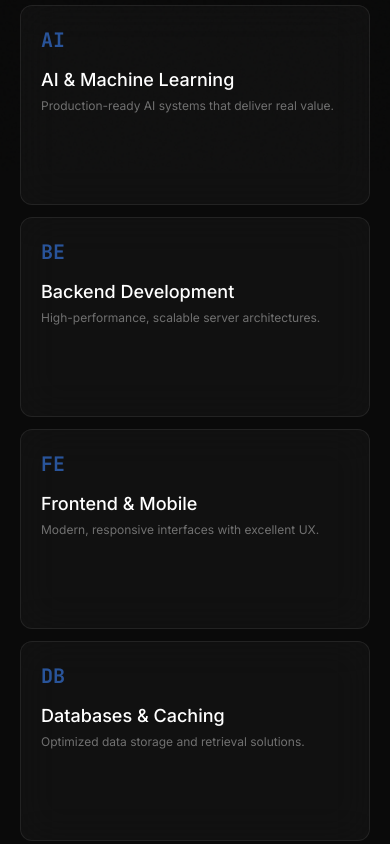
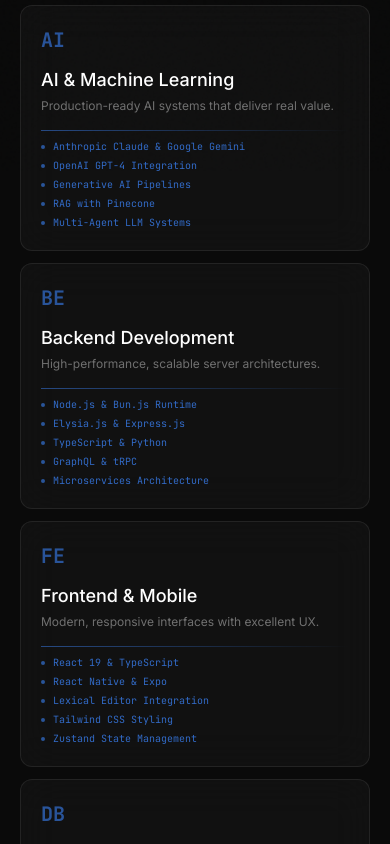
Before and after one commit to Mohsin013/nextjs-portfolio, a Next.js app: page / in a window 390 px wide. Shown: the part 1120-1964 px from the top of the page. Built offline with nearby package versions, Linux system fonts and the light colour scheme.

Commit message:
Enhance mobile responsiveness in Capabilities component

```diff
--- a/src/components/Capabilities.tsx
+++ b/src/components/Capabilities.tsx
@@ -111,9 +111,13 @@
 export default function Capabilities() {
   const [activeId, setActiveId] = useState<number | null>(null);
   const [mousePos, setMousePos] = useState({ x: 0, y: 0 });
+  const [isMobile, setIsMobile] = useState(false);
   const gridRef = useRef<HTMLDivElement>(null);
 
   useEffect(() => {
+    const mobile = window.matchMedia("(pointer: coarse)").matches || window.innerWidth < 768;
+    setIsMobile(mobile);
+
     const handleMouse = (e: MouseEvent) => {
       if (gridRef.current) {
         const rect = gridRef.current.getBoundingClientRect();
@@ -121,7 +125,9 @@
       }
     };
     const grid = gridRef.current;
-    grid?.addEventListener("mousemove", handleMouse);
+    if (!mobile) {
+      grid?.addEventListener("mousemove", handleMouse);
+    }
     return () => grid?.removeEventListener("mousemove", handleMouse);
   }, []);
 
@@ -162,9 +168,8 @@
                   ${activeId === cat.id ? "glass-heavy border-accent-blue/30 md:scale-[1.02]" : "glass hover:border-white/15"}
                   ${activeId && activeId !== cat.id ? "md:opacity-40 md:scale-[0.98]" : ""}
                 `}
-                onMouseEnter={() => setActiveId(cat.id)}
-                onMouseLeave={() => setActiveId(null)}
-                onClick={() => setActiveId(activeId === cat.id ? null : cat.id)}
+                onMouseEnter={() => !isMobile && setActiveId(cat.id)}
+                onMouseLeave={() => !isMobile && setActiveId(null)}
                 data-cursor-label={cat.title}
               >
                 {/* Background gradient on hover */}
@@ -179,7 +184,7 @@
                     <p className="text-xs sm:text-sm text-white/40 group-hover:text-white/60 transition-colors">{cat.desc}</p>
                   </div>
 
-                  <div className={`space-y-1 sm:space-y-1.5 transform transition-all duration-500 ${activeId === cat.id ? "translate-y-0 opacity-100 mt-4" : "translate-y-6 opacity-0 h-0 overflow-hidden md:h-auto"}`}>
+                  <div className={`space-y-1 sm:space-y-1.5 transform transition-all duration-500 ${isMobile || activeId === cat.id ? "translate-y-0 opacity-100 mt-4" : "translate-y-6 opacity-0 h-0 overflow-hidden md:h-auto"}`}>
                     <div className="h-[1px] w-full bg-gradient-to-r from-accent-blue/50 to-transparent mb-2 sm:mb-3" />
                     {cat.examples.slice(0, 5).map((ex, i) => (
                       <div key={i} className="flex items-center gap-2 text-[10px] sm:text-[11px] font-mono text-accent-blue/80">
```
